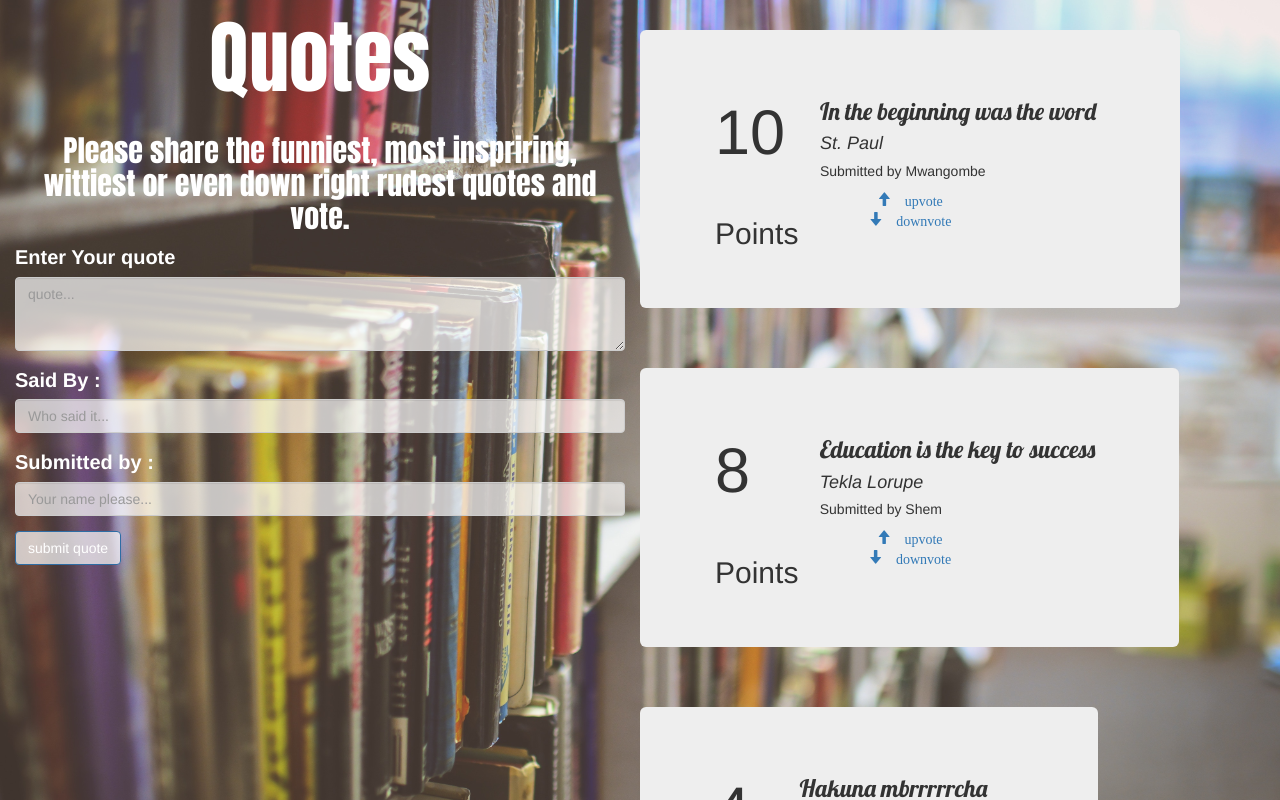
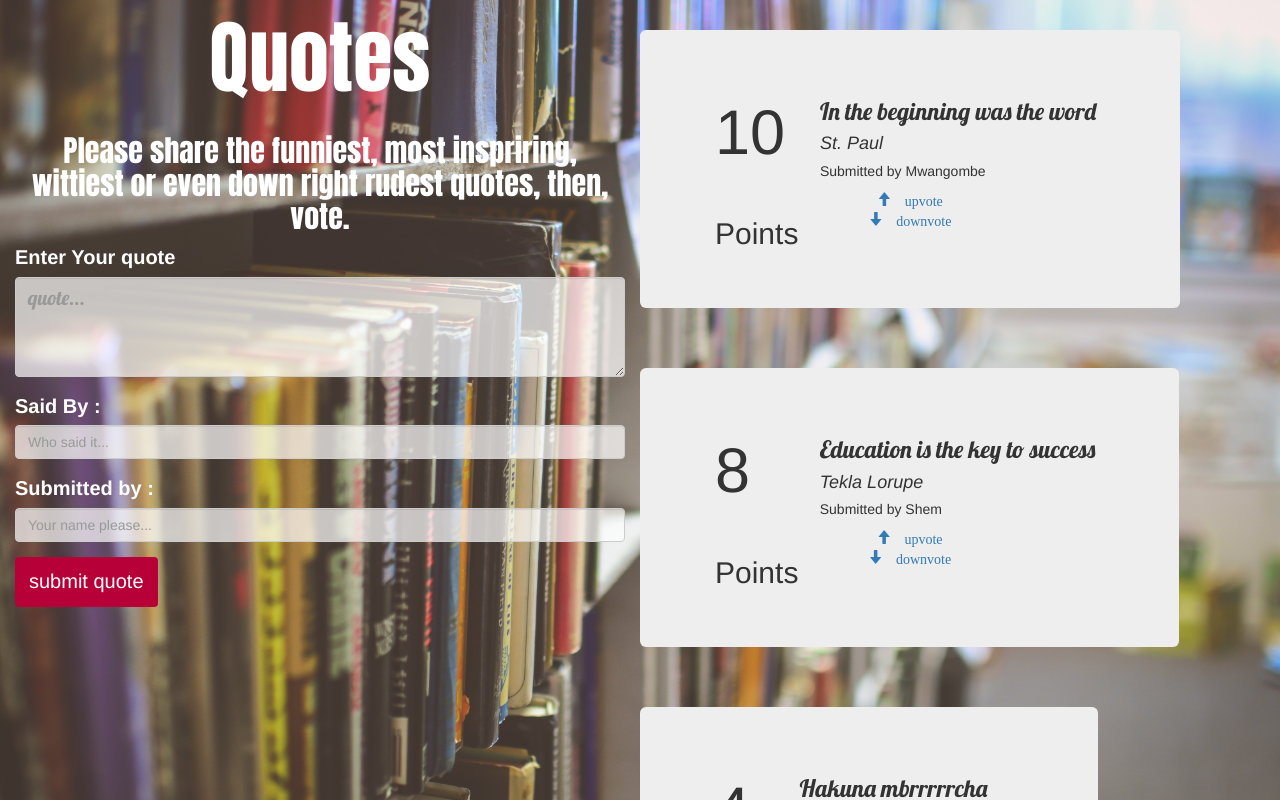
Before and after one commit to MuthangaShem/Quotes, an Angular app: page / in a window 1280 px wide. Shown: the top 800 px of the page. Built offline with nearby package versions, Linux system fonts and the light colour scheme.

Commit message:
style the submit button

```diff
--- a/src/app/app.component.css
+++ b/src/app/app.component.css
@@ -18,12 +18,29 @@ label{
 	color: white;
 }
 
+.fixed{
+	position: fixed ;
+}
+
+#quote{
+	font-family: 'Lobster', cursive;
+	font-size: 20px;
+}
+
 input, textarea{
     background: rgba(255,255,255,0.7);
 }
 
 #button{
-
+  border:2px solid #b70038;
+  font-size: 20px;
+  overflow: hidden;
+  background-color: #b70038;
+  background-repeat:no-repeat;
+  cursor:pointer;
+  outline:none;
+  color: white;
+  height: 50px;
 }
 
 header{
--- a/src/app/app.component.html
+++ b/src/app/app.component.html
@@ -7,17 +7,17 @@
   <body>
     <div class="container-fluid">
 
-      <div class="row">
-        <div class="col-md-6  ">
+      <div class="row ">
+        <div class="col-md-6">
           <div >
             <header>Quotes</header>
-            <h2 class="semiHead">Please share the funniest, most inspriring, wittiest or even down right rudest quotes and vote.</h2>
+            <h2 class="semiHead">Please share the funniest, most inspriring, wittiest or even down right rudest quotes, then, vote.</h2>
           </div>
 
-          <form>
+          <form >
             <div class="form-group" >
                 <label>Enter Your quote</label> <br>
-                <textarea class="form-control" rows="3" placeholder="quote..." #newQuote></textarea>
+                <textarea id="quote" class="form-control" rows="3" placeholder="quote..." #newQuote></textarea>
             </div>
 
             <div class="form-group" >
```
